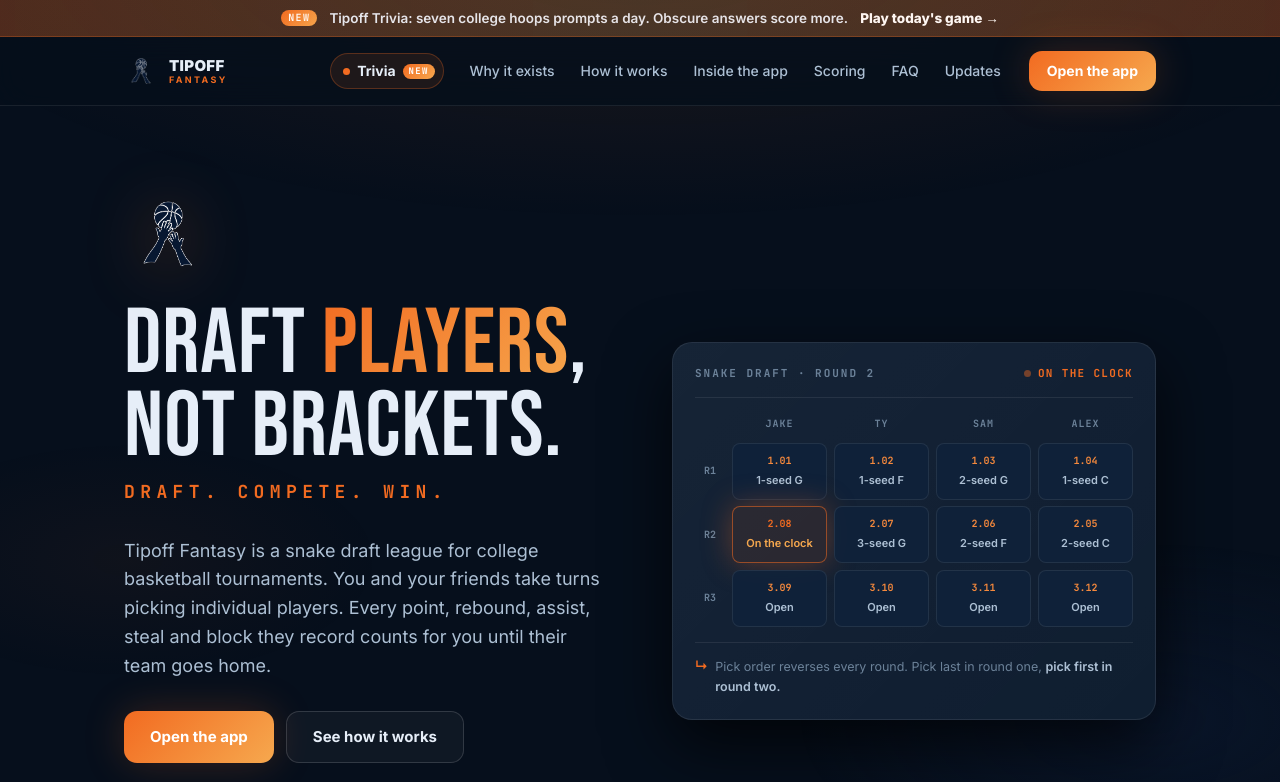
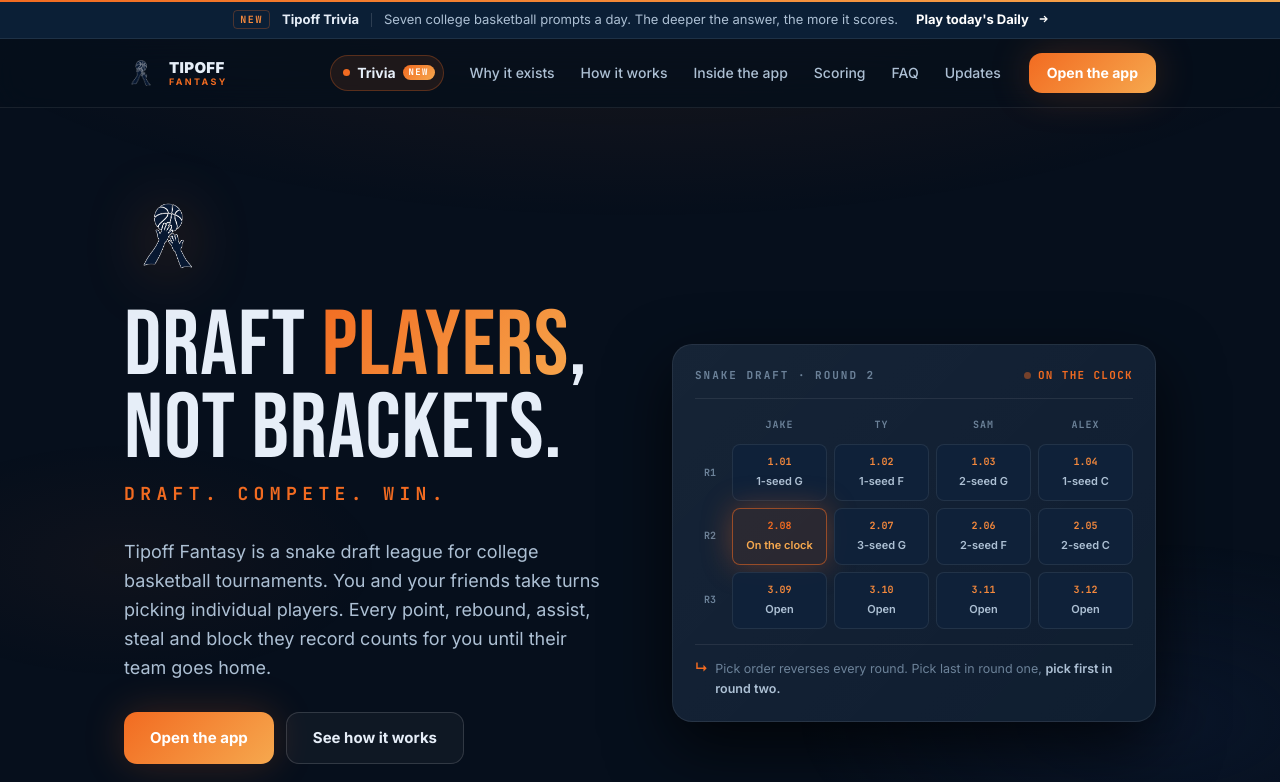
Before and after one commit to jakecg35lv-droid/AppInformational, a plain HTML site: page index.html in a window 1280 px wide. Shown: the top 782 px of the page. Drawn offline with Linux system fonts and the light colour scheme.

Commit message:
Strip internal data details from Updates; restyle Trivia announcement bar

```diff
--- a/index.html
+++ b/index.html
@@ -89,11 +89,14 @@
 
   <a class="skip" href="#main">Skip to content</a>
 
-  <a class="trv-bar" href="https://trivia.tipofffantasy.com/">
-    <span class="trv-bar-tag">New</span>
-    <span class="trv-bar-long">Tipoff Trivia: seven college hoops prompts a day. Obscure answers score more.</span>
-    <span class="trv-bar-short">Tipoff Trivia is live.</span>
-    <span class="trv-bar-cta">Play today's game &rarr;</span>
+  <a class="trv-bar" href="https://trivia.tipofffantasy.com/" aria-label="Tipoff Trivia: play today's Daily">
+    <span class="trv-bar-inner">
+      <span class="trv-bar-tag">New</span>
+      <span class="trv-bar-name">Tipoff Trivia</span>
+      <span class="trv-bar-sep" aria-hidden="true"></span>
+      <span class="trv-bar-long">Seven college basketball prompts a day. The deeper the answer, the more it scores.</span>
+      <span class="trv-bar-cta">Play today's Daily<svg viewBox="0 0 16 16" width="12" height="12" aria-hidden="true"><path d="M3 8h9M8.5 4.5 12 8l-3.5 3.5" fill="none" stroke="currentColor" stroke-width="1.8" stroke-linecap="round" stroke-linejoin="round"/></svg></span>
+    </span>
   </a>
 
   <nav class="nav">
--- a/styles.css
+++ b/styles.css
@@ -1699,26 +1699,56 @@
    TRIVIA PROMINENCE: announcement bar, nav pill, badges
 ══════════════════════════════════════════════════════════ */
 .trv-bar {
+  display: block;
+  position: relative;
+  z-index: 51;
+  background: #08182b;
+  border-bottom: 1px solid var(--border);
+  color: var(--text-2);
+  font-size: 13px;
+  line-height: 1.3;
+  text-decoration: none;
+  transition: background .2s ease;
+}
+.trv-bar::before {           /* hairline accent along the top edge */
+  content: ''; position: absolute; left: 0; right: 0; top: 0; height: 2px;
+  background: var(--grad-primary);
+}
+.trv-bar:hover { background: #0b1f36; text-decoration: none; }
+.trv-bar-inner {
+  max-width: var(--maxw); margin: 0 auto;
   display: flex; align-items: center; justify-content: center; gap: 12px;
-  padding: 9px 16px;
-  background: linear-gradient(90deg, rgba(242,107,33,.20), rgba(246,168,78,.14) 50%, rgba(242,107,33,.20));
-  border-bottom: 1px solid var(--border-accent);
-  color: var(--text); font-size: 13.5px; font-weight: 600; text-decoration: none;
-  text-align: center; line-height: 1.35;
-}
-.trv-bar:hover { text-decoration: none; background: linear-gradient(90deg, rgba(242,107,33,.30), rgba(246,168,78,.22) 50%, rgba(242,107,33,.30)); }
-.trv-bar-tag, .nav-trivia-new {
+  padding: 10px 24px 9px;
+}
+.trv-bar-tag {
   font-family: 'JetBrains Mono', monospace; font-size: 10px; font-weight: 700;
+  letter-spacing: .16em; text-transform: uppercase; line-height: 1;
+  color: var(--orange-light);
+  border: 1px solid var(--border-accent); border-radius: 4px;
+  padding: 4px 6px 3px; flex-shrink: 0;
+}
+.trv-bar-name { color: var(--text); font-weight: 700; white-space: nowrap; }
+.trv-bar-sep { width: 1px; height: 14px; background: var(--border-2); flex-shrink: 0; }
+.trv-bar-long { white-space: nowrap; overflow: hidden; text-overflow: ellipsis; min-width: 0; }
+.trv-bar-cta {
+  display: inline-flex; align-items: center; gap: 6px; margin-left: 6px;
+  color: var(--orange-light); font-weight: 700; white-space: nowrap;
+}
+.trv-bar-cta svg { transition: transform .2s ease; }
+.trv-bar:hover .trv-bar-cta { color: #fff; }
+.trv-bar:hover .trv-bar-cta svg { transform: translateX(3px); }
+.nav-trivia-new {
+  font-family: 'JetBrains Mono', monospace; font-weight: 700;
   letter-spacing: .14em; text-transform: uppercase;
   background: var(--grad-primary); color: #fff;
-  padding: 3px 7px; border-radius: 999px; line-height: 1; flex-shrink: 0;
-}
-.trv-bar-cta { color: var(--orange-light); font-weight: 800; white-space: nowrap; }
-.trv-bar:hover .trv-bar-cta { color: #fff; }
-.trv-bar-short { display: none; }
-@media (max-width: 760px) {
-  .trv-bar-long { display: none; }
-  .trv-bar-short { display: inline; }
+  font-size: 10px; padding: 3px 7px;
+  border-radius: 999px; line-height: 1; flex-shrink: 0;
+}
+@media (max-width: 860px) {
+  .trv-bar-long, .trv-bar-sep { display: none; }
+}
+@media (max-width: 380px) {
+  .trv-bar-tag { display: none; }
 }
 /* Mobile menu is pinned 68px from the top; drop the bar while it is open */
 body.menu-open .trv-bar { display: none; }
```
Also changed, not shown: faq.html (+8 -5 lines), how.html (+8 -5 lines), inside.html (+8 -5 lines), privacy.html (+8 -5 lines), scoring.html (+8 -5 lines), updates.html (+14 -25 lines), why.html (+8 -5 lines).
